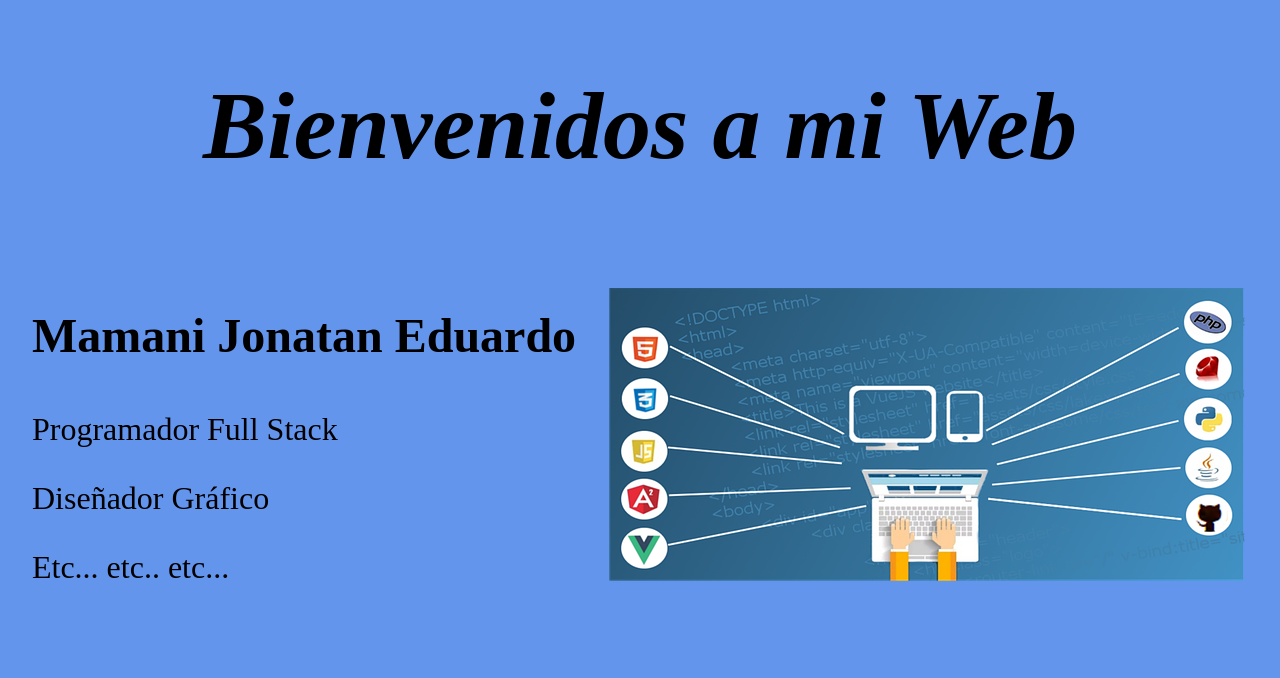
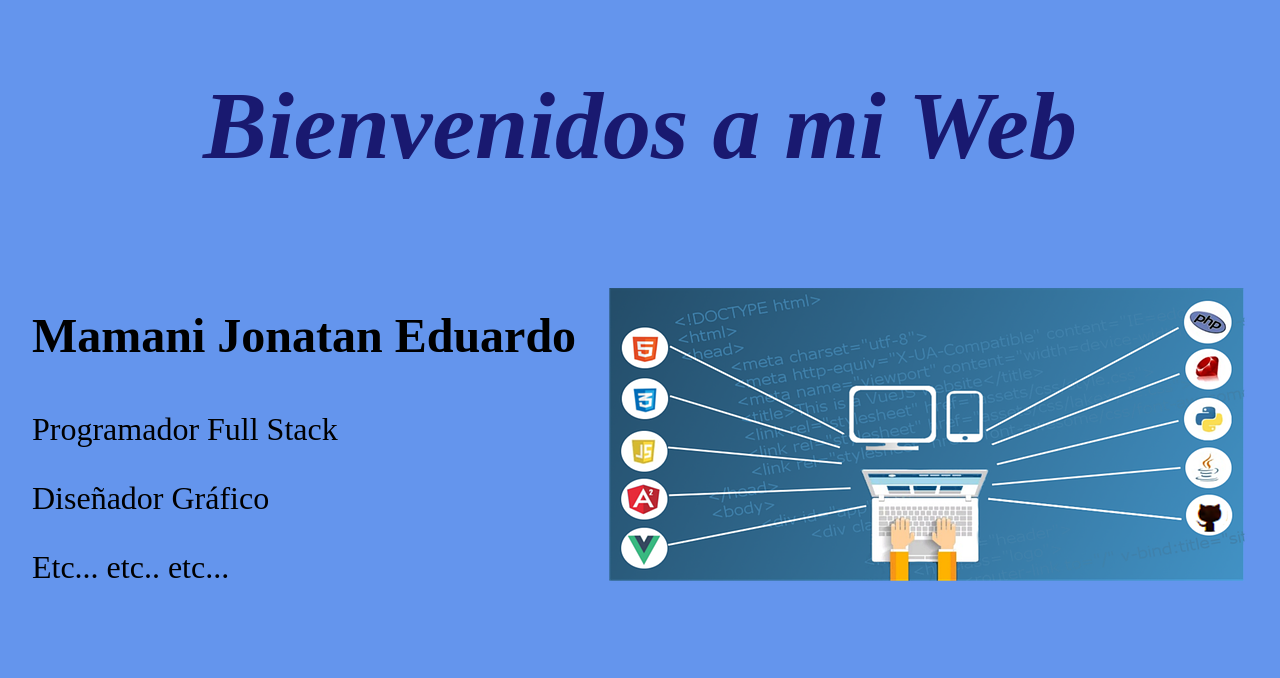
Before and after one commit to ShonnyXT/coder-proyecto-desarollo-web, a plain HTML site: page index.html in a window 1280 px wide. Shown: the part 122-800 px from the top of the page. Drawn offline with Linux system fonts and the light colour scheme.

Commit message:
cambios h2

```diff
--- a/styles.css
+++ b/styles.css
@@ -42,6 +42,7 @@ h2 {
     align-items: center;
     font-style: italic;
     font-size: 6rem;
+    color: midnightblue;
 
     display: flex;
     justify-content: center;
```
